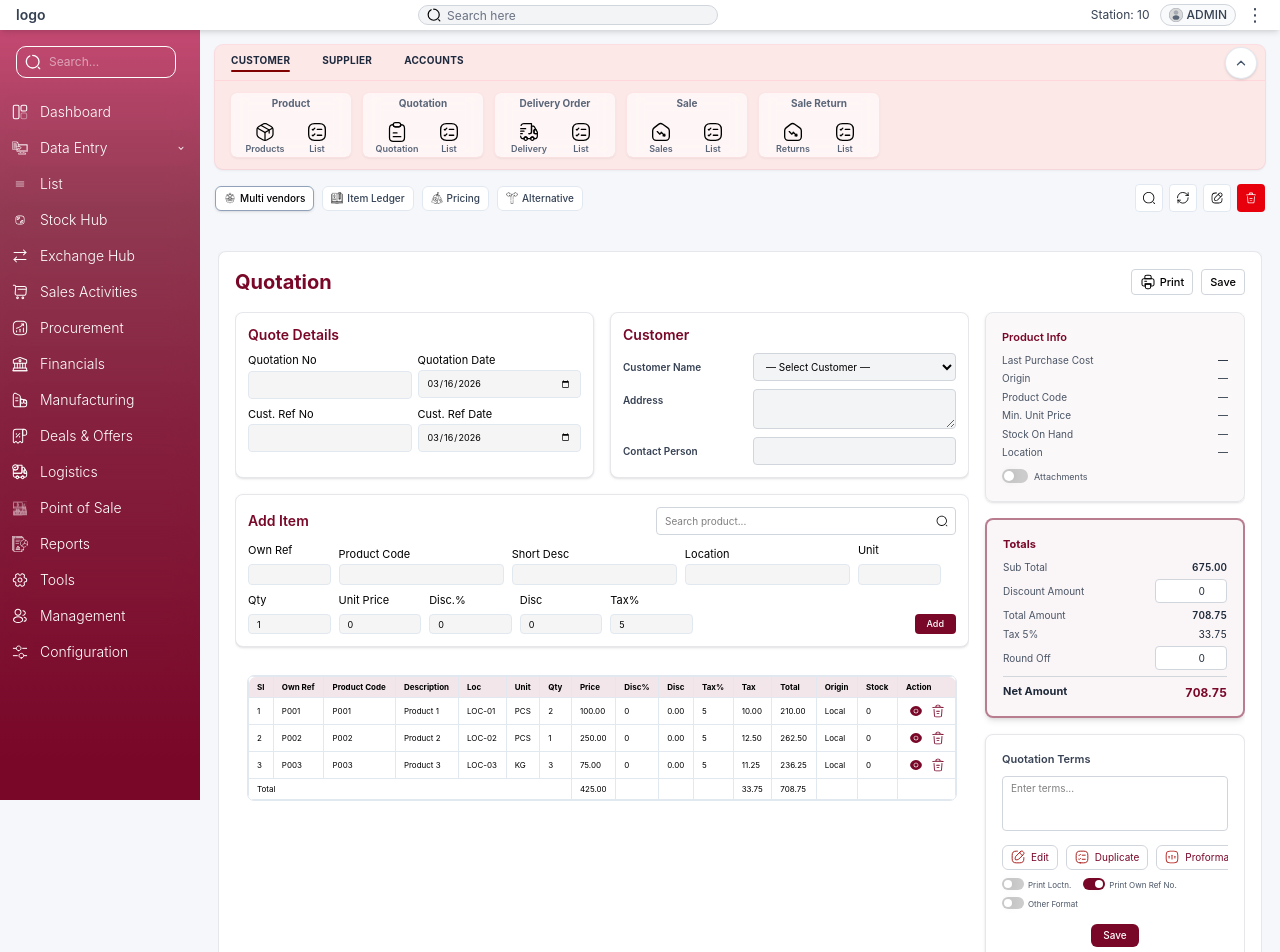
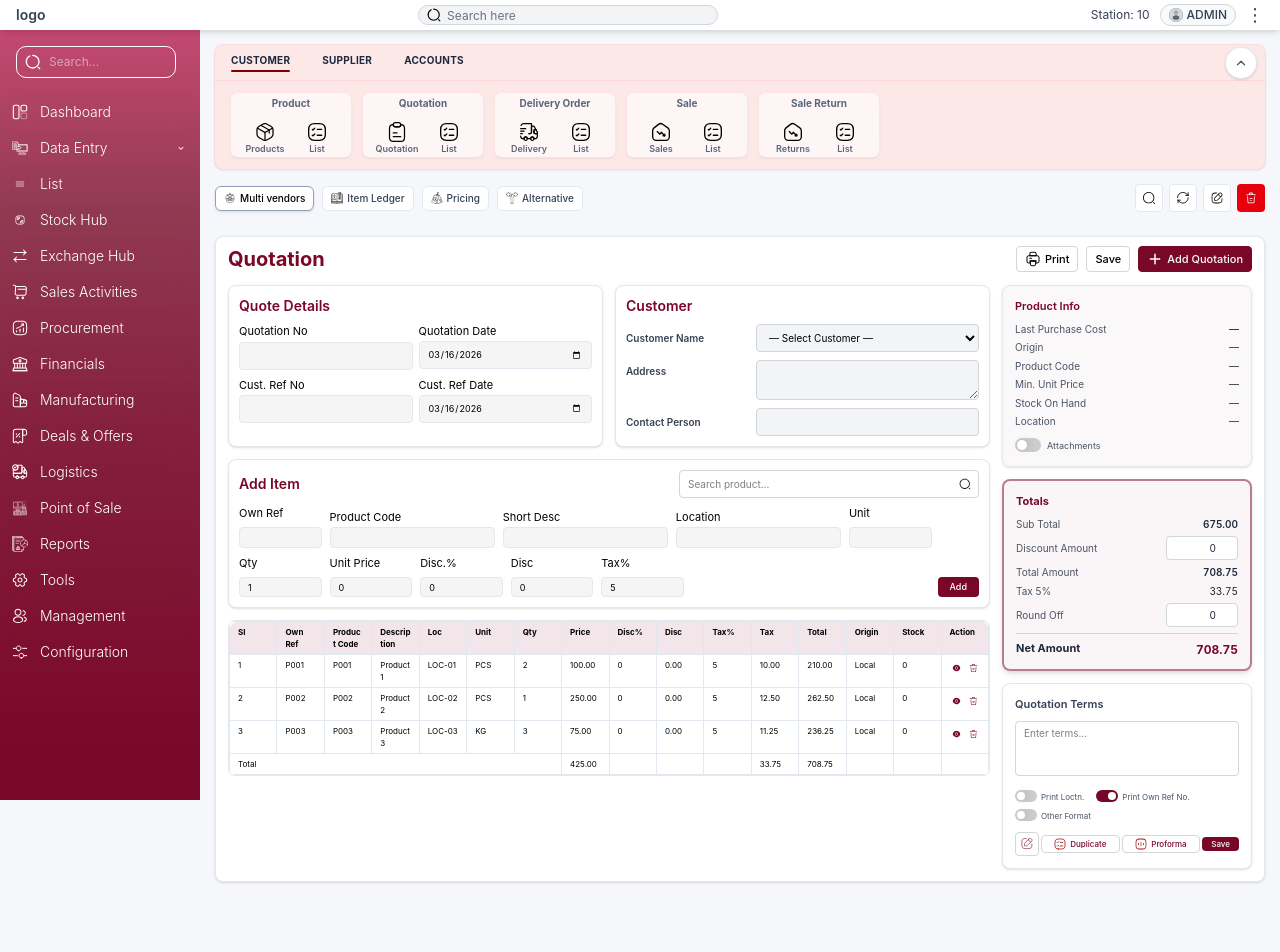
Before and after one commit to Moif-Technology/ERP_frontend, a React (Vite) app: page /quotation in a window 1280 px wide. Shown: the top 952 px of the page. Built offline with nearby package versions, Linux system fonts and the light colour scheme.

Commit message:
finish Quotation page

```diff
--- a/src/components/ui/CommonTable.jsx
+++ b/src/components/ui/CommonTable.jsx
@@ -10,27 +10,37 @@ export default function CommonTable({
   className = '',
   headerBackgroundColor,
   headerTextColor,
+  /** Fit container width: no horizontal scroll; cells wrap / shrink. */
+  fitParentWidth = false,
+  /** Sticky header row (use with a vertically scrollable parent). */
+  stickyHeader = false,
 }) {
+  const headerBg = headerBackgroundColor ?? tableUi.header.backgroundColor;
+
   return (
-    <div className={`w-full min-w-0 overflow-auto ${className}`.trim()}>
     <div
-        className="min-w-max"
+      className={`w-full min-w-0 ${fitParentWidth ? 'overflow-x-hidden overflow-y-visible' : 'overflow-auto'} ${className}`.trim()}
+    >
+      <div
+        className={fitParentWidth ? 'w-full min-w-0' : 'min-w-max'}
         style={{
           border: tableUi.border,
           borderRadius: tableUi.header.borderRadius,
           overflow: 'hidden',
         }}
       >
-      <table className="w-full border-collapse">
+        <table className={`w-full border-collapse ${fitParentWidth ? 'table-fixed' : ''}`}>
           <thead>
             <tr>
               {headers.map((header, idx) => (
                 <th
                   key={`${header}-${idx}`}
-                className="px-1 py-0.5 text-left sm:px-2 sm:py-1"
+                  className={`px-1 py-0.5 text-left sm:px-2 sm:py-1 ${fitParentWidth ? 'min-w-0 break-words align-top' : ''} ${
+                    stickyHeader ? 'sticky top-0 z-[1] shadow-[0_1px_0_0_rgba(226,232,240,1)]' : ''
+                  }`.trim()}
                   style={{
                     border: tableUi.border,
-                  backgroundColor: headerBackgroundColor ?? tableUi.header.backgroundColor,
+                    backgroundColor: headerBg,
                     fontSize: 'clamp(6px, 1.2vw, 8px)',
                     fontWeight: tableUi.header.fontWeight,
                     color: headerTextColor ?? tableUi.header.color,
@@ -59,7 +69,7 @@ export default function CommonTable({
                       key={`cell-${rowIdx}-${cellIdx}`}
                       colSpan={colSpan}
                       rowSpan={rowSpan}
-                    className={`px-1 py-0.5 sm:px-2 sm:py-1 ${extraClassName}`.trim()}
+                      className={`px-1 py-0.5 sm:px-2 sm:py-1 ${fitParentWidth ? 'min-w-0 break-words align-top' : ''} ${extraClassName}`.trim()}
                       style={{
                         border: tableUi.border,
                         fontSize: 'clamp(6px, 1.2vw, 8px)',
--- a/src/pages/Quotation.jsx
+++ b/src/pages/Quotation.jsx
@@ -10,7 +10,7 @@ import PrinterIcon from '../assets/icons/printer.svg';
 import SearchIcon from '../assets/icons/search2.svg';
 import ViewActionIcon from '../assets/icons/view.svg';
 import DeleteActionIcon from '../assets/icons/delete2.svg';
-import EditIcon from '../assets/icons/edit.svg';
+import EditIcon from '../assets/icons/edit4.svg';
 import DuplicateIcon from '../assets/icons/list2.svg';
 
 const primary = colors.primary?.main || colors.primary?.DEFAULT || '#790728';
@@ -199,6 +199,40 @@ export default function Quotation() {
     setItems((prev) => prev.filter((_, i) => i !== idx).map((r, i) => ({ ...r, slNo: i + 1 })));
   };
 
+  const handleAddQuotation = () => {
+    setLineItemDetail(null);
+    setQuotationNo('');
+    setQuotationDate(new Date().toISOString().slice(0, 10));
+    setCustRefNo('');
+    setCustRefDate(new Date().toISOString().slice(0, 10));
+    setCustomerId(0);
+    setCustomerAddress('');
+    setContactPerson('');
+    setProductSearch('');
+    setProductResults([]);
+    setShowSearchDropdown(false);
+    setOwnRefNo('');
+    setProductCode('');
+    setShortDescription('');
+    setLocation('');
+    setUnit('');
+    setQty(1);
+    setUnitPrice(0);
+    setDiscPct(0);
+    setDiscAmt(0);
+    setTaxPct(5);
+    setItems([]);
+    setDiscountAmount(0);
+    setRoundOff(0);
+    setQuotationTerms('');
+    setSaveTerms(false);
+    setPrintLocn(false);
+    setPrintOwnRefNo(true);
+    setPrintOtherFormat(false);
+    setProductInfo({ lastCost: '', origin: '', minPrice: '', stock: '', loc: '' });
+    setAttachments(false);
+  };
+
   useEffect(() => {
     let sub = 0;
     let tax = 0;
@@ -226,15 +260,16 @@ export default function Quotation() {
     'min-h-[24px] min-w-0 flex-1 max-w-full rounded border border-gray-300 bg-gray-100 px-2 py-1 text-[9px] outline-none sm:min-h-[28px] sm:text-[10px]';
 
   return (
-    <div className="my-2 flex min-h-0 flex-1 flex-col overflow-hidden px-1 sm:my-[15px] sm:mx-[-10px] sm:px-0">
+    <div className="mb-2 mt-0 flex w-full min-w-0 flex-col px-1 sm:mb-[15px] sm:mt-0 sm:-mx-[13px] sm:w-[calc(100%+26px)] sm:max-w-none sm:px-0">
       <style>{`
         .qtn-outline:hover { border-color: ${primary} !important; background: ${primaryHover} !important; color: ${primary} !important; }
         .qtn-primary:hover { filter: brightness(1.05); }
+        .qtn-scroll-table td:has(button) { white-space: nowrap; }
       `}</style>
 
-      <div className="flex min-h-0 flex-1 flex-col gap-3 overflow-hidden rounded-lg border border-gray-200 bg-white p-3 shadow-sm sm:gap-4 sm:p-4">
+      <div className="flex w-full flex-col gap-2 rounded-lg border border-gray-200 bg-white px-2.5 pb-2.5 pt-1.5 shadow-sm sm:gap-3 sm:px-3 sm:pb-3 sm:pt-2">
         {/* Header — same outer rhythm as Sale / ModuleTabs content */}
-        <header className="flex shrink-0 flex-col gap-2 sm:flex-row sm:items-center sm:justify-between sm:gap-3">
+        <header className="flex shrink-0 flex-col gap-1 sm:flex-row sm:items-center sm:justify-between sm:gap-2">
           <h1 className="text-base font-bold sm:text-lg xl:text-xl" style={{ color: primary }}>
             Quotation
           </h1>
@@ -252,17 +287,36 @@ export default function Quotation() {
             >
               Save
             </button>
+            <button
+              type="button"
+              onClick={handleAddQuotation}
+              className="qtn-primary flex items-center gap-1 rounded border px-1.5 py-0.5 text-[9px] font-medium text-white transition-colors sm:px-2 sm:py-1 sm:text-[11px]"
+              style={{ backgroundColor: primary, borderColor: primary }}
+            >
+              <svg
+                className="h-3 w-3 shrink-0 sm:h-4 sm:w-4"
+                viewBox="0 0 24 24"
+                fill="none"
+                stroke="currentColor"
+                strokeWidth="2.25"
+                strokeLinecap="round"
+                aria-hidden
+              >
+                <path d="M12 5v14M5 12h14" />
+              </svg>
+              Add Quotation
+            </button>
             {/* <button type="button" onClick={() => navigate(-1)} className="qtn-outline flex h-9 items-center rounded-lg border border-gray-300 bg-white px-4 py-2 text-sm font-medium transition-colors">Close</button> */}
           </div>
         </header>
 
         {/* Main */}
-        <div className="flex min-h-0 flex-1 flex-col gap-3 overflow-hidden lg:flex-row lg:gap-4">
+        <div className="flex w-full flex-col gap-2 lg:flex-row lg:items-start lg:gap-3">
           {/* Left */}
-          <div className="flex min-h-0 min-w-0 flex-1 flex-col gap-4 overflow-y-auto">
+          <div className="flex min-w-0 w-full flex-1 flex-col gap-3">
             {/* Quote & Customer */}
-            <div className="grid grid-cols-1 gap-3 md:grid-cols-2 md:gap-4">
-              <div className="overflow-hidden rounded-lg border border-gray-200 bg-white p-2 shadow-sm sm:p-3">
+            <div className="grid grid-cols-1 gap-2 md:grid-cols-2 md:gap-3">
+              <div className="overflow-hidden rounded-lg border border-gray-200 bg-white p-2 shadow-sm sm:p-2.5">
                 <h2 className="mb-2 text-sm font-semibold" style={{ color: primary }}>
                   Quote Details
                 </h2>
@@ -303,7 +357,7 @@ export default function Quotation() {
                   </div>
                 </div>
               </div>
-              <div className="overflow-hidden rounded-lg border border-gray-200 bg-white p-2 shadow-sm sm:p-3">
+              <div className="overflow-hidden rounded-lg border border-gray-200 bg-white p-2 shadow-sm sm:p-2.5">
                 <h2 className="mb-2 text-sm font-semibold" style={{ color: primary }}>
                   Customer
                 </h2>
@@ -347,7 +401,7 @@ export default function Quotation() {
             </div>
 
             {/* Add Item — heading row with search on right */}
-            <div className="overflow-hidden rounded-lg border border-gray-200 bg-white p-2 shadow-sm sm:p-3">
+            <div className="overflow-hidden rounded-lg border border-gray-200 bg-white p-2 shadow-sm sm:p-2.5">
               <div className="mb-2 flex items-center justify-between gap-2">
                 <h2 className="text-sm font-semibold" style={{ color: primary }}>
                   Add Item
@@ -452,9 +506,15 @@ export default function Quotation() {
               </div>
             </div>
 
-            {/* Table */}
-            <div className="min-h-[140px] flex-1 overflow-auto p-2 sm:p-3">
+            {/* Table — vertical scroll after 6 item rows; width fits container (no horizontal scroll) */}
+            <div
+              className={`qtn-scroll-table w-full overflow-x-hidden ${
+                items.length > 6 ? 'max-h-[min(13rem,46vh)] overflow-y-auto sm:max-h-[min(15rem,50vh)]' : ''
+              }`}
+            >
               <CommonTable
+                fitParentWidth
+                stickyHeader={items.length > 6}
                 headers={[
                   'Sl',
                   'Own Ref',
@@ -518,8 +578,8 @@ export default function Quotation() {
           </div>
 
           {/* Right: Product Info + Totals */}
-          <aside className="flex w-full shrink-0 flex-col gap-4 lg:w-[260px]">
-            <div className="rounded-lg border border-gray-200 bg-[#F2E6EA]/30 p-3 shadow-sm sm:p-4">
+          <aside className="flex w-full shrink-0 flex-col gap-3 lg:w-[250px]">
+            <div className="rounded-lg border border-gray-200 bg-[#F2E6EA]/30 p-2.5 shadow-sm sm:p-3">
               <h2 className="mb-2 text-[10px] font-semibold sm:text-[11px]" style={{ color: primary }}>
                 Product Info
               </h2>
@@ -561,7 +621,7 @@ export default function Quotation() {
                 </div>
               </div>
             </div>
-            <div className="rounded-lg border-2 border-[#790728]/50 bg-[#F2E6EA]/40 p-3 shadow-md sm:p-4">
+            <div className="rounded-lg border-2 border-[#790728]/50 bg-[#F2E6EA]/40 p-2.5 shadow-md sm:p-3">
               <h2 className="mb-2 text-[10px] font-bold sm:text-[11px]" style={{ color: primary }}>
                 Totals
               </h2>
@@ -606,7 +666,7 @@ export default function Quotation() {
             </div>
 
             {/* Terms (right sidebar - below Totals) */}
-            <div className="rounded-lg border border-gray-200 bg-white p-3 shadow-sm sm:p-4">
+            <div className="rounded-lg border border-gray-200 bg-white p-2.5 shadow-sm sm:p-3">
               <div className="mb-2 flex items-center justify-between gap-2">
                 <h2 className="text-right text-[10px] font-semibold text-gray-700 sm:text-[11px]">Quotation Terms</h2>
               </div>
@@ -619,34 +679,7 @@ export default function Quotation() {
                 className="mb-2 w-full resize-none rounded border border-gray-300 bg-white px-2 py-1 text-[9px] outline-none sm:text-[10px]"
               />
 
-              <div className="flex flex-nowrap items-center gap-2 overflow-x-auto">
-                <button
-                  type="button"
-                  className="qtn-outline flex shrink-0 items-center gap-1.5 rounded-md border border-gray-300 px-2 py-1 text-[9px] sm:text-[10px]"
-                  style={{ color: primary }}
-                >
-                  <img src={EditIcon} alt="" className="h-3.5 w-3.5" style={{ filter: iconFilterPrimary }} />
-                  Edit
-                </button>
-                <button
-                  type="button"
-                  className="qtn-outline flex shrink-0 items-center gap-1.5 rounded-md border border-gray-300 px-2 py-1 text-[9px] sm:text-[10px]"
-                  style={{ color: primary }}
-                >
-                  <img src={DuplicateIcon} alt="" className="h-3.5 w-3.5" style={{ filter: iconFilterPrimary }} />
-                  Duplicate
-                </button>
-                <button
-                  type="button"
-                  className="qtn-outline flex shrink-0 items-center gap-1.5 rounded-md border border-gray-300 px-2 py-1 text-[9px] sm:text-[10px]"
-                  style={{ color: primary }}
-                >
-                  <img src={ProformaIcon} alt="" className="h-3.5 w-3.5" style={{ filter: iconFilterPrimary }} />
-                  Proforma
-                </button>
-              </div>
-
-              <div className="mt-2 flex flex-wrap items-center gap-x-3 gap-y-1 text-[7px] text-gray-600 sm:text-[8px]">
+              <div className="mb-2 flex flex-wrap items-center gap-x-3 gap-y-1 text-[7px] text-gray-600 sm:text-[8px]">
                 <div className="flex items-center gap-1">
                   <Switch id="qtn-print-locn" size="xs" checked={printLocn} onChange={setPrintLocn} />
                   <span className="leading-tight">Print Loctn.</span>
@@ -661,11 +694,37 @@ export default function Quotation() {
                 </div>
               </div>
 
-              <div className="mt-3 flex justify-center">
+              <div className="flex w-full min-w-0 flex-nowrap items-center justify-between gap-0.5 overflow-hidden">
+                <button
+                  type="button"
+                  className="qtn-outline flex size-5 shrink-0 items-center justify-center rounded border border-gray-300 p-0 sm:size-6"
+                  style={{ color: primary }}
+                  aria-label="Edit"
+                >
+                  <img src={EditIcon} alt="" className="h-2.5 w-2.5 shrink-0 sm:h-3 sm:w-3" />
+                </button>
+                <button
+                  type="button"
+                  title="Duplicate"
+                  className="qtn-outline flex min-w-0 flex-1 items-center justify-center gap-0.5 rounded border border-gray-300 px-0.5 py-0.5 text-[7px] font-medium leading-none sm:gap-1 sm:px-1 sm:text-[8px]"
+                  style={{ color: primary }}
+                >
+                  <img src={DuplicateIcon} alt="" className="h-2.5 w-2.5 shrink-0 sm:h-3 sm:w-3" style={{ filter: iconFilterPrimary }} />
+                  <span className="min-w-0 truncate">Duplicate</span>
+                </button>
+                <button
+                  type="button"
+                  title="Proforma"
+                  className="qtn-outline flex min-w-0 flex-1 items-center justify-center gap-0.5 rounded border border-gray-300 px-0.5 py-0.5 text-[7px] font-medium leading-none sm:gap-1 sm:px-1 sm:text-[8px]"
+                  style={{ color: primary }}
+                >
+                  <img src={ProformaIcon} alt="" className="h-2.5 w-2.5 shrink-0 sm:h-3 sm:w-3" style={{ filter: iconFilterPrimary }} />
+                  <span className="min-w-0 truncate">Proforma</span>
+                </button>
                 <button
                   type="button"
                   onClick={() => setSaveTerms(true)}
-                  className="qtn-primary rounded-md px-3 py-1 text-[9px] font-medium text-white sm:text-[10px]"
+                  className="qtn-primary shrink-0 whitespace-nowrap rounded border border-transparent px-1.5 py-0.5 text-[7px] font-medium leading-none text-white sm:px-2 sm:text-[8px]"
                   style={{ backgroundColor: primary }}
                 >
                   Save
```
Lines whose indentation alone changed are shown as unchanged.
